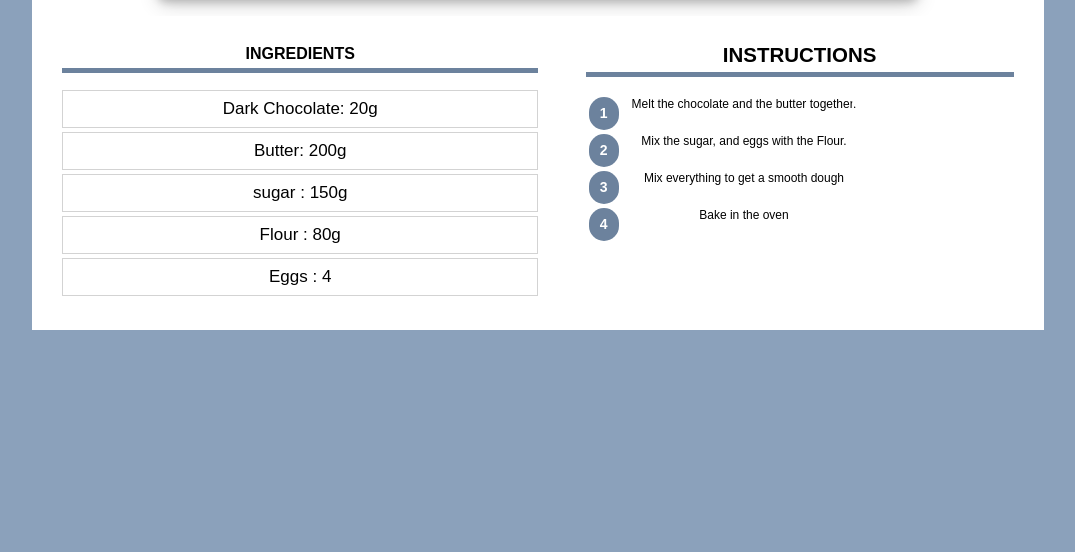
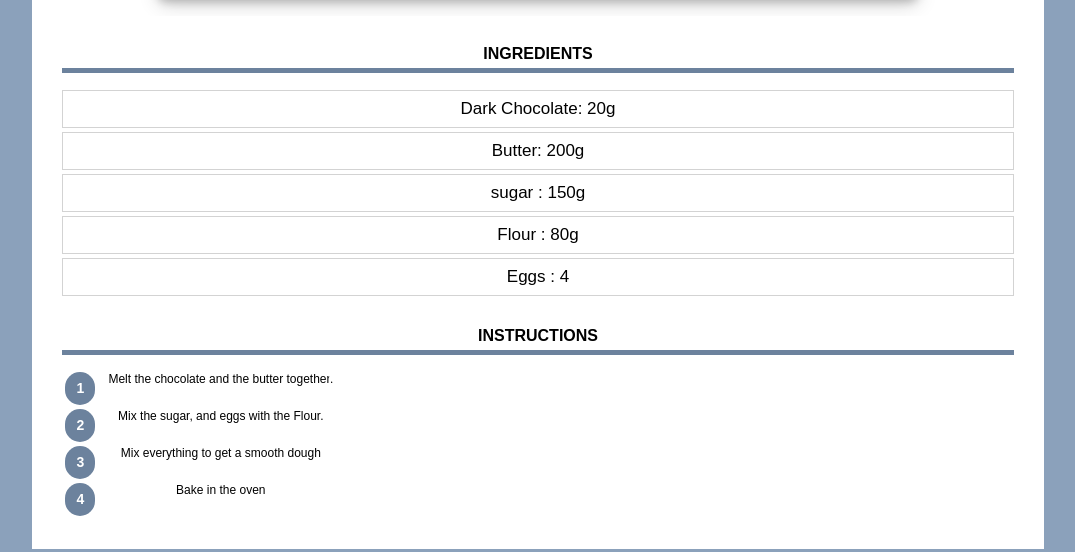
Before and after one commit to Oscar404M/recip_site, a plain HTML site: page Chocolate Cake Recip.html in a window 1280 px wide. Shown: the part 782-1334 px from the top of the page, without its empty margins (102-1177 px from the left). Before the commit the page ends 1200 px from the top, so only its background shows below. Drawn offline with Linux system fonts and the light colour scheme.

Commit message:
Add files via upload

```diff
--- a/Chocolate Cake Recip.html
+++ b/Chocolate Cake Recip.html
@@ -2,6 +2,8 @@
 <html lang="en">
     <head>
         <meta charset="UTF-8">
+        <meta name="viewport" content="width=device-width, initial-scale=1.0">
+
         <title>Chocolate Cake</title>
         <link rel="stylesheet" href="style.css">
     </head>
--- a/style.css
+++ b/style.css
@@ -4,9 +4,9 @@ body{
 
      div.content {
         background-color:white;
-        margin:0px 10% 80px 10%;
-        padding:30px;
-        min-width:350px;
+        margin:0px 8px 40px 8px;
+        padding:0px 8px 20px 8px;
+        /*min-width:350px;*/
         overflow: auto;
         }
 
@@ -79,7 +79,7 @@ body{
 
 
         div.col1, col2{
-            width:50%;
+            width:100%;
             margin-top: 15px;
         }
 
@@ -102,7 +102,7 @@ body{
         div.col2{
             float: right;
             font-size:16px;
-            width:45%;
+            width:100%;
             margin-top: 1px;
             margin-left: px;
         }
@@ -116,7 +116,7 @@ body{
         }
         h2#center1 {
             margin-top : 26px;
-            font-size : 1.6vw;
+            font-size : 16px;
         }
     table.instructure p.number {
         background-color: #6C829D;
@@ -144,3 +144,13 @@ body{
 
     overflow: auto;
     }
+    /* Desktop Style */
+  @media only screen and (min-width: 600px) {
+    div.content {
+            background-color:white;
+            margin:0px 10% 80px 10%;
+            padding:30px;
+            min-width:350px;
+            }
+
+  }
```
